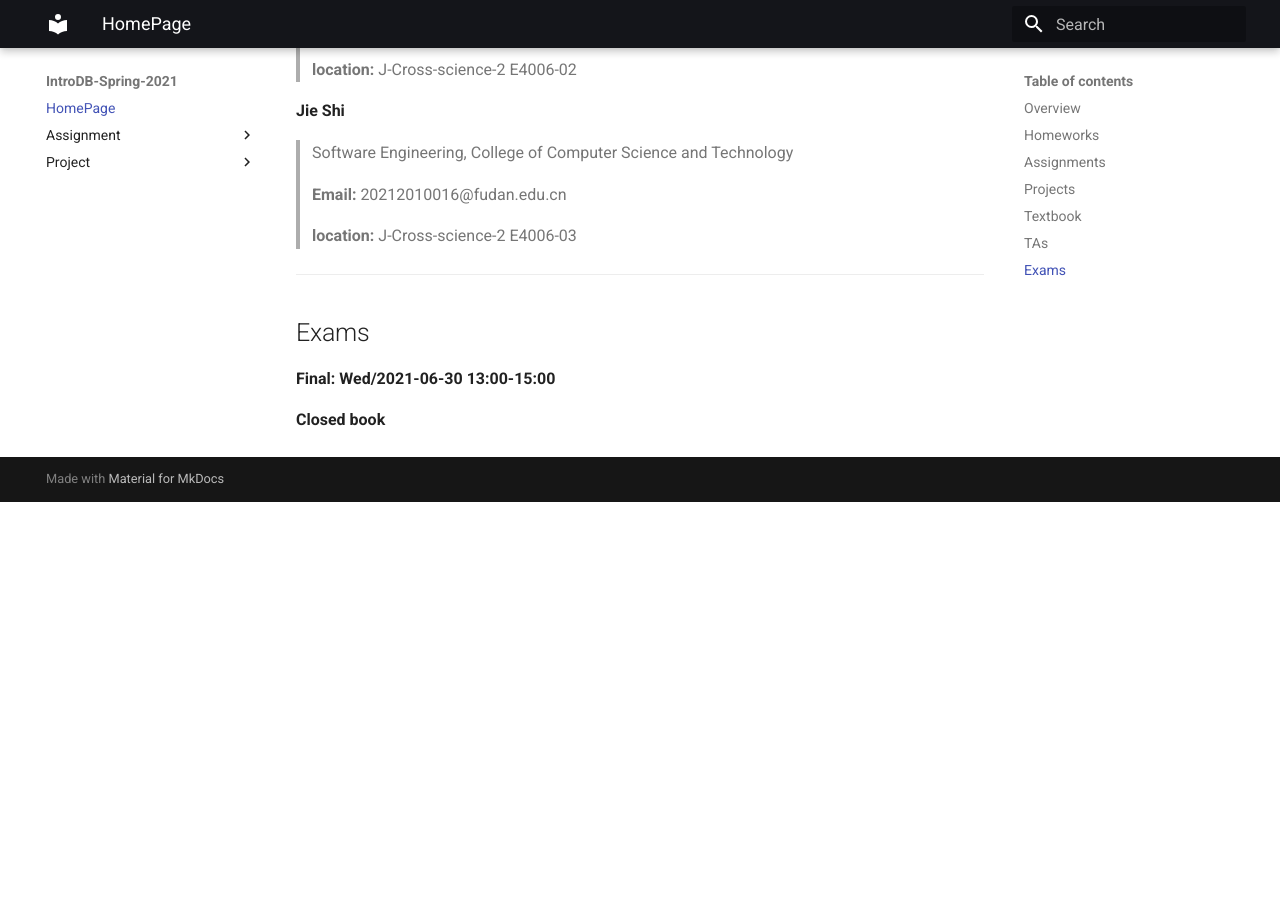
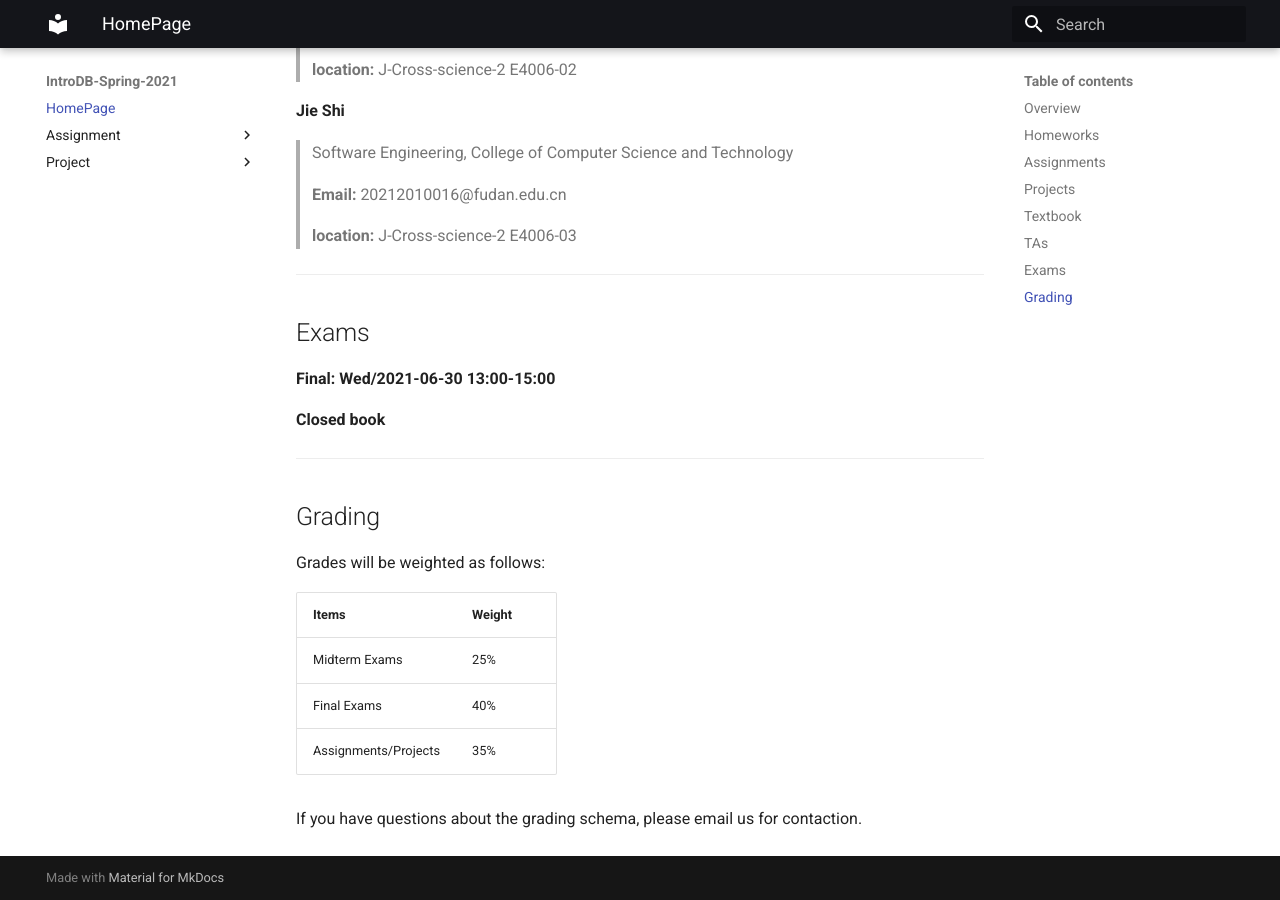
Before and after one commit to fduxuan/IntroDB-Spring-2021, an MkDocs documentation site: the page built from docs/index.md, in a window 1280 px wide and 900 px high, scrolled down 2538 px. Built offline with MkDocs 1.6.1 and Material for MkDocs 9.7.7, drawn with Linux system fonts in a browser that asks for light colours; before the commit the page ends 3040 px from its top, so only the background shows below that; some of the changed text lies outside the part shown.

```diff
--- a/docs/index.md
+++ b/docs/index.md
@@ -80,7 +80,7 @@ In this course, students will be required to complete **two course projects**.
 
 ## Textbook
 
-<img src="assets/textbook.png" alt="d" style="zoom:25%;" />
+<img src="assets/textbook.png" alt="d" style="zoom:25%;"/>
 
 **数据库系统教程(第3版)施伯乐，丁宝康，汪卫 著 高等教育出版社 本科研究生教材 高等教育出版社**
 
@@ -117,3 +117,21 @@ In this course, students will be required to complete **two course projects**.
 **Final: Wed/2021-06-30 13:00-15:00**
 
 **Closed book**
+
+
+
+----
+
+
+
+## Grading
+
+Grades will be weighted as follows:
+
+| Items                | Weight |
+| -------------------- | ------ |
+| Midterm Exams        | 25%    |
+| Final Exams          | 40%    |
+| Assignments/Projects | 35%    |
+
+If you have questions about the grading schema, please email us for contaction.
```
Also changed, not shown: other parts of docs/index.md (+1 -1 lines).
